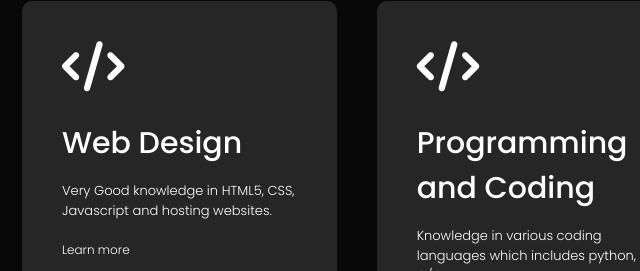
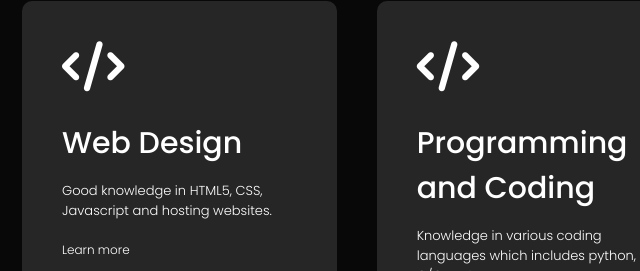
Before and after one commit to fardinGG/fardinGG.github.io, a plain HTML site: page index.html in a window 1280 px wide. Shown: the part 1666-1937 px from the top of the page, 106-746 px from the left. Drawn offline with nearby package versions, Linux system fonts and the light colour scheme.

Commit message:
Update index.html

```diff
--- a/index.html
+++ b/index.html
@@ -80,7 +80,7 @@
                 <div>
                     <i class="fa-solid fa-code"></i>
                     <h2>Web Design</h2>
-                    <p>Very Good knowledge in HTML5, CSS, Javascript and hosting websites.</p>
+                    <p>Good knowledge in HTML5, CSS, Javascript and hosting websites.</p>
                     <a href="https://github.com/fardinGG?tab=repositories">Learn more</a>
                 </div>
                 <div>
```
